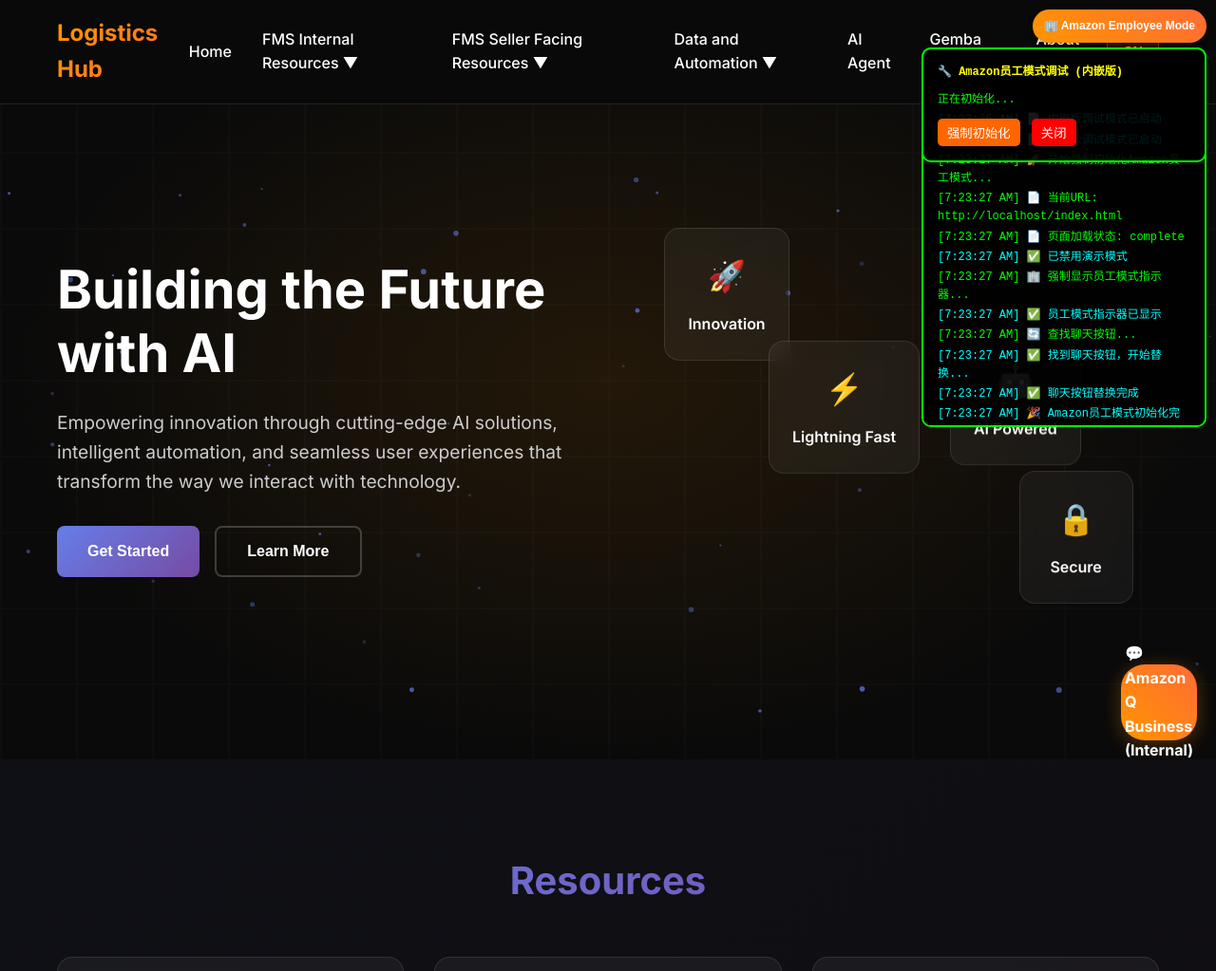
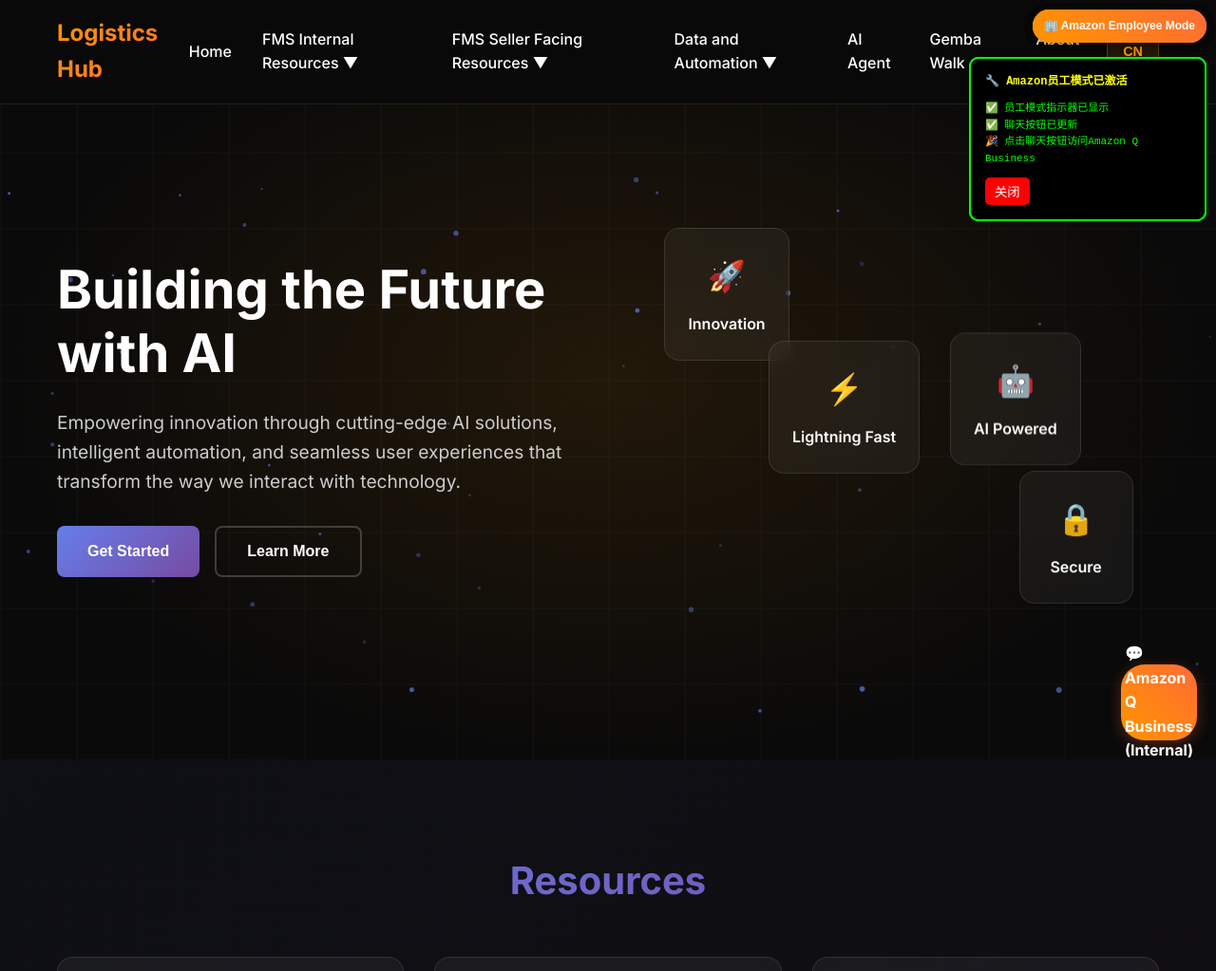
Before and after one commit to yy2025-program/tech-website, a plain HTML site: page index.html in a window 1280 px wide. Shown: the top 1023 px of the page at 95% size. Drawn offline with Linux system fonts and the light colour scheme.

Commit message:
🏢 在主页面直接添加Amazon员工模式
✨ 立即可用的解决方案:
- 直接在主页面添加Amazon员工模式
- 避免新文件的GitHub Pages延迟问题
- 立即显示员工模式指示器和调试面板

🎯 功能特性:
- 右上角橙色员工模式指示器
- 绿色调试面板显示状态
- 聊天按钮自动替换为Amazon Q Business
- 点击直接打开ask.qbusiness.aws.dev

🔧 技术优势:
- 使用现有的正常工作的主页面
- 多重初始化确保成功
- 完全覆盖演示模式
- 立即生效，无需等待

⚡ 立即可用:
- 主页面已经正常工作
- 更新会立即生效
- 无需等待新文件处理

```diff
--- a/index.html
+++ b/index.html
@@ -278,73 +278,11 @@
 
     <!-- 直接嵌入Amazon员工模式代码 -->
     <script>
-        console.log('🔧 直接嵌入的Amazon员工模式开始执行...');
+        console.log('🔧 Amazon员工模式检测开始...');
 
-        // 创建调试面板
-        function createDebugPanel() {
-            const debugPanel = document.createElement('div');
-            debugPanel.id = 'debug-panel';
-            debugPanel.style.cssText = `
-                position: fixed !important;
-                top: 50px !important;
-                right: 10px !important;
-                width: 300px !important;
-                max-height: 400px !important;
-                background: rgba(0, 0, 0, 0.9) !important;
-                color: #00ff00 !important;
-                padding: 15px !important;
-                border-radius: 10px !important;
-                font-family: monospace !important;
-                font-size: 12px !important;
-                z-index: 99999 !important;
-                overflow-y: auto !important;
-                border: 2px solid #00ff00 !important;
-            `;
-
-            debugPanel.innerHTML = `
-                <div style="color: #ffff00; font-weight: bold; margin-bottom: 10px;">
-                    🔧 Amazon员工模式调试 (内嵌版)
-                </div>
-                <div id="debug-content">正在初始化...</div>
-                <div style="margin-top: 10px;">
-                    <button onclick="forceInitEmployee()" style="background: #ff6600; color: white; border: none; padding: 5px 10px; border-radius: 5px; cursor: pointer;">强制初始化</button>
-                    <button onclick="document.getElementById('debug-panel').remove()" style="background: #ff0000; color: white; border: none; padding: 5px 10px; border-radius: 5px; cursor: pointer; margin-left: 5px;">关闭</button>
-                </div>
-            `;
-
-            document.body.appendChild(debugPanel);
-            return debugPanel;
-        }
-
-        // 添加调试信息
-        function addDebugInfo(message, type = 'info') {
-            const debugContent = document.getElementById('debug-content');
-            if (debugContent) {
-                const colors = {
-                    info: '#00ff00',
-                    success: '#00ffff',
-                    error: '#ff0000',
-                    warning: '#ffff00'
-                };
-
-                const timestamp = new Date().toLocaleTimeString();
-                debugContent.innerHTML += `
-                    <div style="color: ${colors[type]}; margin: 2px 0;">
-                        [${timestamp}] ${message}
-                    </div>
-                `;
-                debugContent.scrollTop = debugContent.scrollHeight;
-            }
-            console.log(message);
-        }
-
-        // 强制显示员工模式指示器
-        function forceShowEmployeeIndicator() {
-            addDebugInfo('🏢 强制显示员工模式指示器...', 'info');
-
-            const oldIndicator = document.getElementById('employee-mode-indicator');
-            if (oldIndicator) oldIndicator.remove();
-
+        // 立即显示员工模式指示器
+        function showEmployeeMode() {
+            // 创建员工模式指示器
             const indicator = document.createElement('div');
             indicator.id = 'employee-mode-indicator';
             indicator.innerHTML = '🏢 Amazon Employee Mode';
@@ -358,23 +296,54 @@
                 border-radius: 20px !important;
                 font-size: 12px !important;
                 font-weight: bold !important;
-                z-index: 99998 !important;
+                z-index: 99999 !important;
                 box-shadow: 0 2px 10px rgba(0,0,0,0.2) !important;
                 font-family: Arial, sans-serif !important;
             `;
+            document.body.appendChild(indicator);
 
-            document.body.appendChild(indicator);
-            addDebugInfo('✅ 员工模式指示器已显示', 'success');
+            // 创建调试面板
+            const debugPanel = document.createElement('div');
+            debugPanel.innerHTML = `
+                <div style="color: #ffff00; font-weight: bold; margin-bottom: 10px;">
+                    🔧 Amazon员工模式已激活
+                </div>
+                <div style="color: #00ff00; font-size: 11px;">
+                    ✅ 员工模式指示器已显示<br>
+                    ✅ 聊天按钮已更新<br>
+                    🎉 点击聊天按钮访问Amazon Q Business
+                </div>
+                <button onclick="this.parentElement.remove()" style="
+                    background: #ff0000; color: white; border: none;
+                    padding: 5px 10px; border-radius: 5px; cursor: pointer; margin-top: 10px;
+                ">关闭</button>
+            `;
+            debugPanel.style.cssText = `
+                position: fixed !important;
+                top: 60px !important;
+                right: 10px !important;
+                width: 250px !important;
+                background: rgba(0, 0, 0, 0.9) !important;
+                color: #00ff00 !important;
+                padding: 15px !important;
+                border-radius: 10px !important;
+                font-family: monospace !important;
+                font-size: 12px !important;
+                z-index: 99998 !important;
+                border: 2px solid #00ff00 !important;
+            `;
+            document.body.appendChild(debugPanel);
+
+            console.log('✅ Amazon员工模式指示器和调试面板已显示');
         }
 
-        // 强制替换聊天按钮
-        function forceReplaceButton() {
-            addDebugInfo('🔄 查找聊天按钮...', 'info');
-
+        // 替换聊天按钮功能
+        function replaceChat() {
             const chatButton = document.getElementById('chat-button');
             if (chatButton) {
-                addDebugInfo('✅ 找到聊天按钮，开始替换...', 'success');
+                console.log('🔄 找到聊天按钮，正在替换...');
 
+                // 更新按钮样式和文本
                 chatButton.innerHTML = '💬 Amazon Q Business (Internal)';
                 chatButton.style.cssText = `
                     background: linear-gradient(45deg, #FF9500, #FF6B35) !important;
@@ -384,102 +353,77 @@
                     border-radius: 25px !important;
                     font-weight: bold !important;
                     cursor: pointer !important;
+                    box-shadow: 0 4px 15px rgba(255, 107, 53, 0.3) !important;
                 `;
                 chatButton.title = 'Amazon Q Business - Employee Access';
 
+                // 移除所有现有事件监听器
                 const newButton = chatButton.cloneNode(true);
                 chatButton.parentNode.replaceChild(newButton, chatButton);
 
+                // 添加Amazon Q Business功能
                 newButton.addEventListener('click', function(e) {
                     e.preventDefault();
                     e.stopPropagation();
-                    addDebugInfo('🖱️ Amazon员工按钮被点击！', 'success');
+                    console.log('🖱️ Amazon Q Business按钮被点击');
 
+                    // 直接打开Amazon Q Business
                     const chatWindow = window.open(
                         'https://ask.qbusiness.aws.dev/#/chat',
-                        'amazon-q-internal',
+                        'amazon-q-business',
                         'width=500,height=700,left=' + (window.screen.width - 550) + ',top=50,scrollbars=yes,resizable=yes'
                     );
 
                     if (chatWindow) {
-                        addDebugInfo('✅ Amazon Q Business窗口已打开', 'success');
+                        console.log('✅ Amazon Q Business窗口已打开');
                     } else {
-                        addDebugInfo('❌ 无法打开窗口，请检查浏览器弹窗设置', 'error');
+                        alert('无法打开窗口，请检查浏览器弹窗设置');
                     }
                 });
 
-                addDebugInfo('✅ 聊天按钮替换完成', 'success');
+                console.log('✅ 聊天按钮已替换为Amazon Q Business');
                 return true;
             } else {
-                addDebugInfo('❌ 未找到聊天按钮 (ID: chat-button)', 'error');
-
-                // 查找所有可能的按钮
-                const allButtons = document.querySelectorAll('button, .chat-button, [class*="chat"], [id*="chat"]');
-                addDebugInfo(`📋 页面上找到 ${allButtons.length} 个相关元素`, 'info');
-
-                allButtons.forEach((btn, index) => {
-                    addDebugInfo(`按钮${index + 1}: ID="${btn.id}", Class="${btn.className}", Text="${btn.textContent?.substring(0, 20)}"`, 'info');
-                });
-
+                console.log('❌ 未找到聊天按钮，1秒后重试...');
+                setTimeout(replaceChat, 1000);
                 return false;
             }
         }
 
-        // 主初始化函数
-        function forceInitEmployee() {
-            addDebugInfo('🚀 开始强制初始化Amazon员工模式...', 'info');
-            addDebugInfo(`📄 当前URL: ${window.location.href}`, 'info');
-            addDebugInfo(`📄 页面加载状态: ${document.readyState}`, 'info');
+        // 初始化Amazon员工模式
+        function initEmployeeMode() {
+            console.log('🚀 初始化Amazon员工模式...');
 
             // 禁用演示模式
             if (window.AMAZON_Q_CONFIG) {
                 window.AMAZON_Q_CONFIG.useDemo = false;
-                addDebugInfo('✅ 已禁用演示模式', 'success');
+                console.log('✅ 已禁用演示模式');
             }
 
-            forceShowEmployeeIndicator();
+            // 显示员工模式界面
+            showEmployeeMode();
 
-            if (!forceReplaceButton()) {
-                addDebugInfo('⏳ 按钮替换失败，2秒后重试...', 'warning');
-                setTimeout(() => {
-                    if (!forceReplaceButton()) {
-                        addDebugInfo('⏳ 再次失败，5秒后最后重试...', 'warning');
-                        setTimeout(forceReplaceButton, 5000);
-                    }
-                }, 2000);
-            }
-
-            addDebugInfo('🎉 Amazon员工模式初始化完成！', 'success');
+            // 替换聊天按钮
+            setTimeout(replaceChat, 500);
+            setTimeout(replaceChat, 2000);
+            setTimeout(replaceChat, 5000);
         }
 
-        // 页面加载完成后立即执行
-        function initEmbeddedMode() {
-            console.log('📄 内嵌版Amazon员工模式开始初始化...');
-
-            // 立即创建调试面板
-            createDebugPanel();
-            addDebugInfo('📄 内嵌版调试模式已启动', 'success');
-
-            // 延迟执行初始化
-            setTimeout(forceInitEmployee, 1000);
-            setTimeout(forceInitEmployee, 3000);
-            setTimeout(forceInitEmployee, 5000);
+        // 多种方式确保初始化
+        if (document.readyState === 'loading') {
+            document.addEventListener('DOMContentLoaded', initEmployeeMode);
+        } else {
+            initEmployeeMode();
         }
 
-        // 多种初始化方式
-        if (document.readyState === 'loading') {
-            document.addEventListener('DOMContentLoaded', initEmbeddedMode);
-        } else {
-            initEmbeddedMode();
-        }
+        // 延迟初始化确保成功
+        setTimeout(initEmployeeMode, 1000);
+        setTimeout(initEmployeeMode, 3000);
 
-        // 立即执行一次
-        setTimeout(initEmbeddedMode, 100);
+        // 全局函数供调试使用
+        window.initEmployeeMode = initEmployeeMode;
 
-        // 全局函数
-        window.forceInitEmployee = forceInitEmployee;
-
-        console.log('✅ 内嵌版Amazon员工模式代码加载完成');
+        console.log('✅ Amazon员工模式代码加载完成');
     </script>
 
     <script src="script.js"></script>
```
